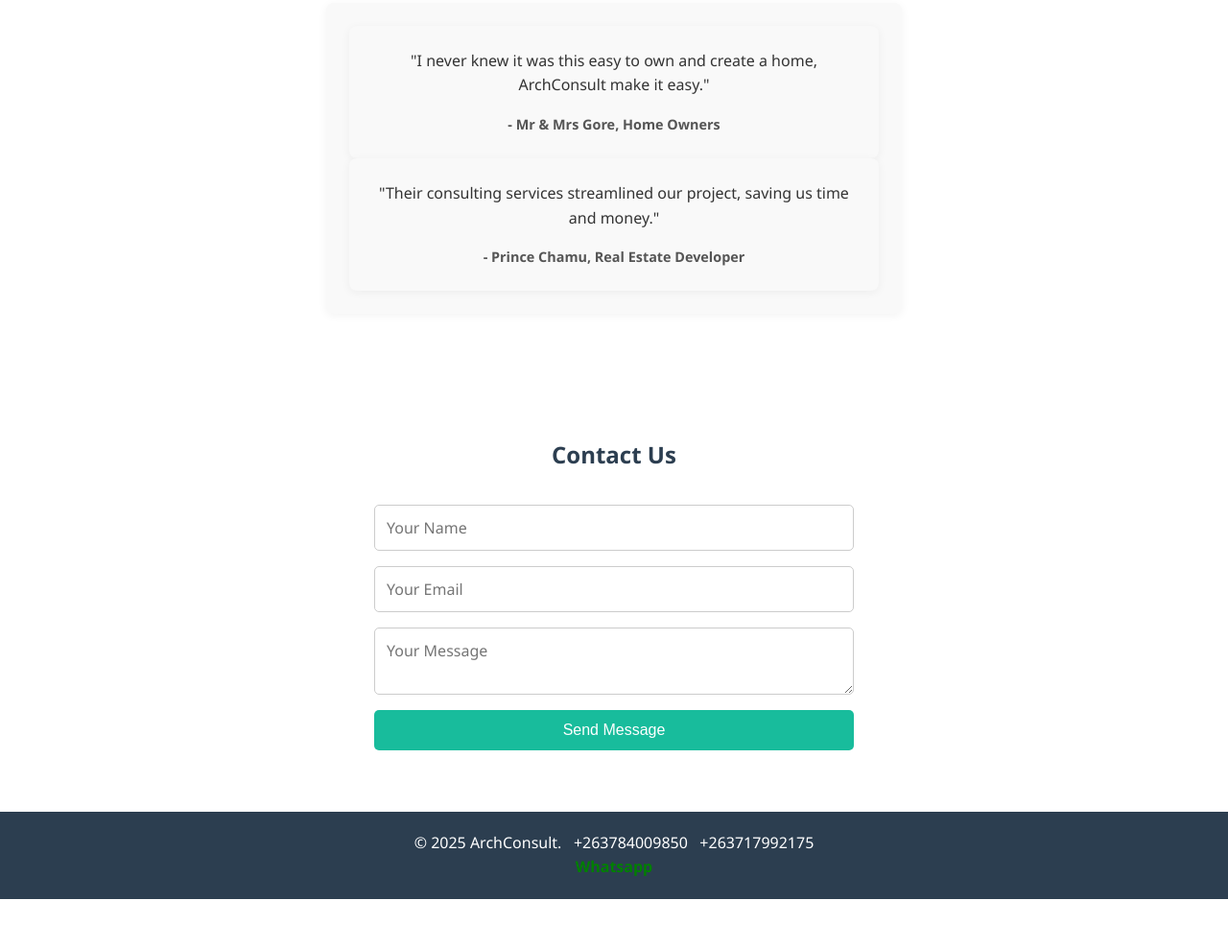
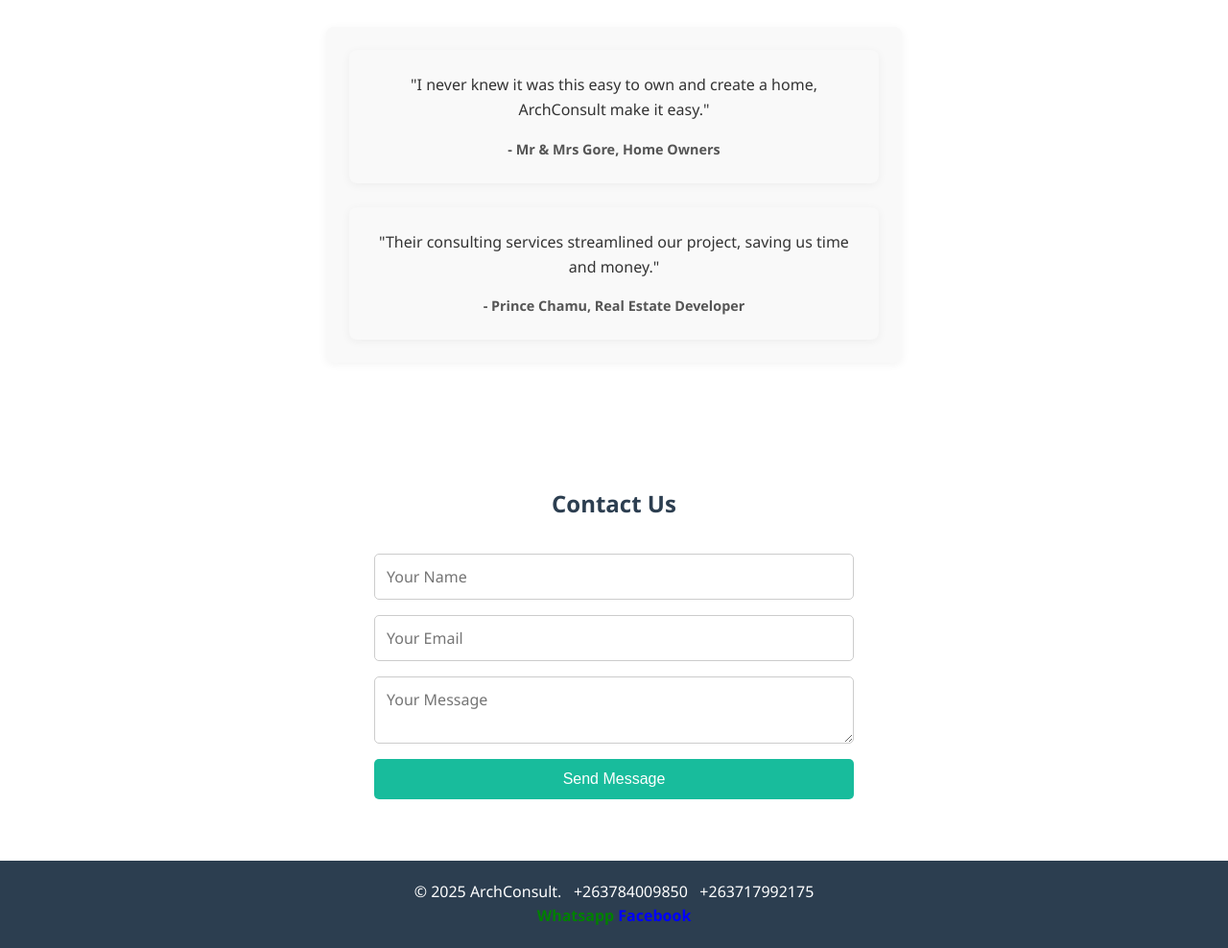
Before and after one commit to DimondKudzai/archconsult, a plain HTML site: page index.html in a window 1280 px wide. Shown: the part 2418-3406 px from the top of the page at 96% size. Before the commit the page ends 3355 px from the top, so only its background shows below. Drawn offline with Linux system fonts and the light colour scheme.

Commit message:
Add files via upload
Updated index.html

```diff
--- a/index.html
+++ b/index.html
@@ -34,7 +34,7 @@
     <div class="service-cards">
     <div class="card">
     <h3>Architectural Design</h3>
-    <p>Innovative and sustainable design solutions tailored to your needs. We are a social enterprise which focuses on people's housing needs offering designs made to last and secure for human settlement. Housing is a necessity which comes first on our building scheme. We do construction and designing according to client's budget and needs to make sure we create lasting structures for generations</p>
+    <p>Innovative and sustainable design solutions tailored to your needs. We are a social enterprise which focuses on people's housing needs offering designs made to last and secure for human settlement.<br><br> Housing is a necessity which comes first on our building scheme. We do construction and designing according to client's budget and needs to make sure we create lasting structures for generations</p>
     </div>
     <div class="card">
     <h3>Consulting</h3>
@@ -56,7 +56,7 @@
     <div class="portfolio-gallery">
     <img src="images/1project-image.jpg" alt="Modern Villa Design" />
     <img src="images/2project-image.jpg" alt="Building" />
-    <img src="images/2bg-image.jpg"Building" />
+    <img src="images/2bg-image.jpg" alt="Building" />
     <img src="images/3project-image.jpg" alt="Building" />
     <img src="images/4project-image.jpg" alt="Building" />
 
@@ -71,7 +71,7 @@
     <div class="testimonial">
     <p>"I never knew it was this easy to own and create a home, ArchConsult make it easy."</p>
     <h4>- Mr & Mrs Gore, Home Owners</h4>
-    </div>
+    </div><br>
 
     <div class="testimonial">
     <p>"Their consulting services streamlined our project, saving us time and money."</p>
@@ -91,8 +91,11 @@
     </section>
 
     <footer class="footer">
-    <p>&copy; 2025 ArchConsult. &#160 +263784009850 &#160 +263717992175 <br><a href="https://wa.me/263784009850?text=Hi!,%20" style="color: green;font-weight: bold;text-decoration: none;">Whatsapp </a> </p>
+    <p>
+    &copy; 2025 ArchConsult. &#160 +263784009850 &#160 +263717992175 <br><a href="https://wa.me/263784009850?text=Hi!,%20" style="color: green;font-weight: bold;text-decoration: none;">Whatsapp </a>
+    <a href="https://www.facebook.com/61575809564261" style="color: blue;font-weight: bold;text-decoration: none;">Facebook </a>
+    </p>
     </footer>
     <script src="script.js"></script>
-    </body>
-    </html>
+</body>
+</html>
```
